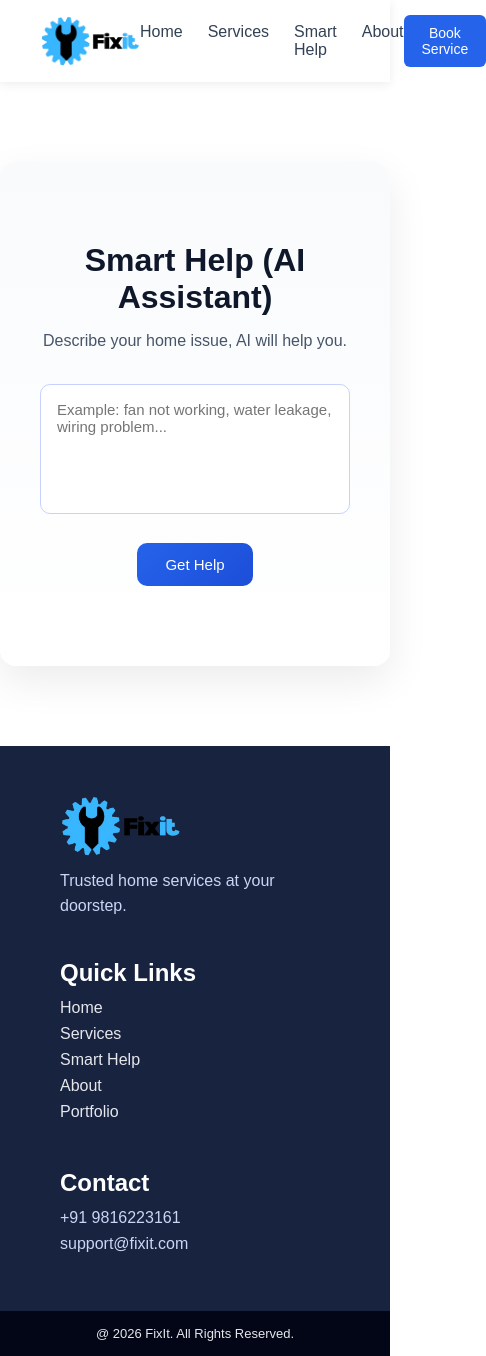
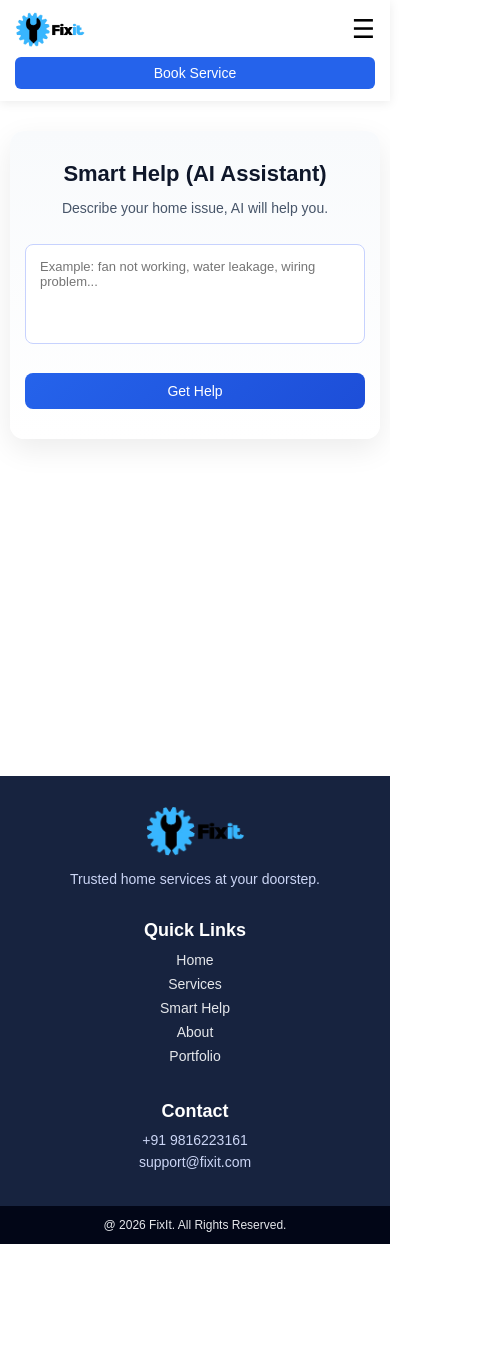
Before and after one commit to anshul4144/My, a React (Vite) app: page /smart-help in a window 390 px wide. Shown: the whole page, 486 px wide, since content can reach past the window. After the commit the page ends 1244 px from the top, so only its background shows below. Built offline with nearby package versions, Linux system fonts and the light colour scheme.

Commit message:
final responsive + footer fix

```diff
--- a/src/App.jsx
+++ b/src/App.jsx
@@ -11,7 +11,7 @@ function App() {
   return (
     <>
       <Navbar />
-
+      <main style={{minHeight:"80vh"}}>
       <Routes>
         <Route path="/" element={<Home />} />
         <Route path="/services" element={<Services />} />
@@ -20,6 +20,7 @@ function App() {
 
         <Route path="/booking" element={<Booking />} />
       </Routes>
+      </main>
       <Footer/>
     </>
   );
--- a/src/components/Footer/Footer.css
+++ b/src/components/Footer/Footer.css
@@ -1,7 +1,8 @@
+
 .footer {
   background-color: #17233f;
   color: #e5e7eb;
-  margin-top: 60px;
+  margin-top: auto;
 }
 
 
@@ -10,14 +11,13 @@
   justify-content: space-between;
   padding: 50px 60px;
   flex-wrap: wrap;
-  gap: 40px;
+  gap: 30px;
 }
 
 
 .footer-brand {
   max-width: 260px;
 }
-
 
 .footer-logo-wrap {
   display: flex;
@@ -27,16 +27,13 @@
 }
 
 .footer-logo-wrap img {
-  max-height: 60px;
+  max-height: 50px;
   width: auto;
-  object-fit: contain;
 }
 
 
-
-
 .footer-brand p {
-  font-size: 16px;
+  font-size: 14px;
   line-height: 1.6;
   color: #cbd5f5;
 }
@@ -44,24 +41,24 @@
 
 .footer-links h2,
 .footer-contact h2 {
-  margin-bottom: 12px;
+  margin-bottom: 10px;
   color: #ffffff;
+  font-size: 18px;
 }
 
 .footer-links ul {
   list-style: none;
-  padding: 0;
 }
 
 .footer-links li {
-  margin-bottom: 8px;
+  margin-bottom: 6px;
 }
 
 .footer-links a {
-  font-size: 16px;
+  font-size: 14px;
   text-decoration: none;
   color: #e5e7eb;
-  transition: color 0.3s ease;
+  transition: 0.3s;
 }
 
 .footer-links a:hover {
@@ -70,15 +67,34 @@
 
 
 .footer-contact p {
-  font-size: 16px;
-  margin-bottom: 8px;
+  font-size: 14px;
+  margin-bottom: 6px;
   color: #cbd5f5;
 }
 
 
 .footer-bottom {
   text-align: center;
-  padding: 15px;
-  font-size: 13px;
+  padding: 12px;
+  font-size: 12px;
   background-color: #020617;
 }
+
+
+@media (max-width: 768px) {
+
+  .footer-content {
+    flex-direction: column;
+    padding: 30px 20px;
+    text-align: center;
+  }
+
+  .footer-brand {
+    max-width: 100%;
+  }
+
+  .footer-logo-wrap {
+    justify-content: center;
+  }
+
+}
--- a/src/components/Navbar/Navbar.css
+++ b/src/components/Navbar/Navbar.css
@@ -10,11 +10,11 @@
   position: sticky;
   top: 0;
   z-index: 100;
-  background-color: #ffffff;
+  background: #ffffff;
   display: flex;
   align-items: center;
   justify-content: space-between;
-  padding: 15px 40px;
+  padding: 15px 30px;
   box-shadow: 0 2px 10px rgba(0, 0, 0, 0.08);
 }
 
@@ -24,15 +24,14 @@
   align-items: center;
   gap: 8px;
   text-decoration: none;
-  font-size: 22px;
-  font-weight: bold;
+  font-size: 20px;
+  font-weight: 600;
   color: #1e293b;
 }
 
 .logo img {
-  width: 100px;
+  width: 90px;
   height: auto;
-  object-fit: contain;
 }
 
 .logo span {
@@ -49,8 +48,9 @@
 .nav-links a {
   text-decoration: none;
   color: #334155;
-  font-size: 16px;
-  transition: color 0.3s ease;
+  font-size: 15px;
+  font-weight: 500;
+  transition: 0.3s;
 }
 
 .nav-links a:hover {
@@ -59,16 +59,75 @@
 
 
 .nav-btn {
-  background-color: #2563eb;
+  background: #2563eb;
   color: white;
   border: none;
-  padding: 10px 18px;
+  padding: 8px 16px;
   border-radius: 6px;
   font-size: 14px;
   cursor: pointer;
-  transition: background-color 0.3s ease;
+  transition: 0.3s;
 }
 
 .nav-btn:hover {
-  background-color: #1d4ed8;
+  background: #1d4ed8;
 }
+
+
+.menu-icon {
+  display: none;
+  font-size: 26px;
+  cursor: pointer;
+}
+
+
+@media (max-width: 768px) {
+
+  .navbar {
+    flex-wrap: wrap;
+    padding: 12px 15px;
+  }
+
+  .logo img {
+    width: 70px;
+  }
+
+
+  .menu-icon {
+    display: block;
+  }
+
+
+  .nav-links {
+    width: 100%;
+    flex-direction: column;
+    gap: 15px;
+    display: none;
+    margin-top: 10px;
+  }
+
+  .nav-links.active {
+    display: flex;
+  }
+
+  .nav-links a {
+    font-size: 16px;
+    padding: 8px 0;
+  }
+
+
+  .nav-btn {
+    width: 100%;
+    margin-top: 10px;
+    text-align: center;
+  }
+}
+html, body {
+  height: 100%;
+}
+
+#root {
+  display: flex;
+  flex-direction: column;
+  min-height: 100vh;
+}
--- a/src/components/Navbar/Navbar.jsx
+++ b/src/components/Navbar/Navbar.jsx
@@ -1,9 +1,11 @@
 import { Link, useNavigate } from "react-router-dom";
+import { useState } from "react";
 import "./Navbar.css";
 
 function Navbar() {
 
   const navigate = useNavigate();
+  const [menuOpen, setMenuOpen] = useState(false);
 
   return (
     <nav className="navbar">
@@ -11,7 +13,13 @@ function Navbar() {
       <Link to="/" className="logo">
         <img src="/logo.png" alt="FixIt Logo" />
       </Link>
-      <ul className="nav-links">
+
+
+      <div className="menu-icon" onClick={() => setMenuOpen(!menuOpen)}>
+        ☰
+      </div>
+
+      <ul className={menuOpen ? "nav-links active" : "nav-links"}>
         <li><Link to="/">Home</Link></li>
         <li><Link to="/services">Services</Link></li>
         <li><Link to="/smart-help">Smart Help</Link></li>
--- a/src/pages/About/About.css
+++ b/src/pages/About/About.css
@@ -1,54 +1,89 @@
+
 .about-page {
-  padding: 100px ;
+  padding: 60px 80px;
 }
+
 
 .about-page h1 {
   text-align: center;
-  font-size: 34px;
-  margin-bottom: 50px;
+  font-size: 32px;
+  margin-bottom: 40px;
   color: #0f172a;
 }
+
 
 .about-content {
   display: flex;
   align-items: center;
   justify-content: space-between;
-  gap: 50px;
+  gap: 40px;
   flex-wrap: wrap;
 }
 
 
+.about-image {
+  flex: 1;
+  text-align: center;
+}
+
 .about-image img {
-  width: 420px;
-  max-width: 100%;
+  width: 100%;
+  max-width: 380px;
   border-radius: 12px;
-  box-shadow: 0 10px 30px rgba(0,0,0,0.08);
+  box-shadow: 0 10px 25px rgba(0,0,0,0.08);
 }
 
 
 .about-text-area {
+  flex: 1;
   max-width: 520px;
 }
 
 .about-text-area p {
-  font-size: 16px;
+  font-size: 15px;
   color: #475569;
-  line-height: 1.7;
-  margin-bottom: 15px;
+  line-height: 1.6;
+  margin-bottom: 12px;
 }
 
 
 .about-points {
-  margin-top: 25px;
+  margin-top: 20px;
   display: grid;
   grid-template-columns: repeat(2, 1fr);
-  gap: 15px;
+  gap: 12px;
 }
 
 .point {
   background-color: #f8fafc;
-  padding: 12px 14px;
+  padding: 10px 12px;
   border-radius: 6px;
   font-size: 14px;
   color: #334155;
 }
+
+
+@media (max-width: 768px) {
+
+  .about-page {
+    padding: 40px 20px;
+  }
+
+  .about-page h1 {
+    font-size: 24px;
+    margin-bottom: 25px;
+  }
+
+  .about-content {
+    flex-direction: column;
+    text-align: center;
+  }
+
+  .about-text-area {
+    max-width: 100%;
+  }
+
+  .about-points {
+    grid-template-columns: 1fr;
+  }
+}
--- a/src/pages/Booking/Booking.css
+++ b/src/pages/Booking/Booking.css
@@ -1,45 +1,90 @@
+
 .booking-page {
   max-width: 500px;
-  margin: 50px auto;
-  padding: 40px;
+  margin: 60px auto;
+  padding: 35px 30px;
   background: linear-gradient(180deg, #f8fafc, #ffffff);
-  border-radius: 14px;
-  box-shadow: 0 12px 30px rgba(0,0,0,0.08);
+  border-radius: 12px;
+  box-shadow: 0 10px 25px rgba(0,0,0,0.08);
   text-align: center;
 }
 
+
 .booking-page h1 {
-  font-size: 28px;
+  font-size: 26px;
   margin-bottom: 8px;
   color: #0f172a;
 }
 
+
 .booking-page p {
   font-size: 14px;
   color: #475569;
-  margin-bottom: 25px;
+  margin-bottom: 20px;
 }
+
 
 .booking-form {
   display: flex;
   flex-direction: column;
-  gap: 14px;
+  gap: 12px;
 }
+
 
 .booking-form input,
 .booking-form select {
-  padding: 12px 14px;
+  padding: 10px 12px;
   font-size: 14px;
-  border-radius: 8px;
+  border-radius: 6px;
   border: 1px solid #c7d2fe;
+  outline: none;
+  transition: 0.3s;
 }
+
+.booking-form input:focus,
+.booking-form select:focus {
+  border-color: #2563eb;
+  box-shadow: 0 0 0 3px rgba(37, 99, 235, 0.15);
+}
+
 
 .booking-form button {
   background: linear-gradient(135deg, #2563eb, #1d4ed8);
   color: white;
   border: none;
-  padding: 12px;
-  font-size: 15px;
-  border-radius: 10px;
+  padding: 10px;
+  font-size: 14px;
+  border-radius: 8px;
   cursor: pointer;
+  transition: 0.3s;
 }
+
+.booking-form button:hover {
+  transform: translateY(-2px);
+  box-shadow: 0 8px 20px rgba(37, 99, 235, 0.3);
+}
+
+@media (max-width: 768px) {
+
+  .booking-page {
+    margin: 30px 15px;
+    padding: 25px 20px;
+  }
+
+  .booking-page h1 {
+    font-size: 22px;
+  }
+
+  .booking-page p {
+    font-size: 13px;
+  }
+
+  .booking-form input,
+  .booking-form select {
+    font-size: 13px;
+  }
+
+  .booking-form button {
+    width: 100%;
+  }
+}
--- a/src/pages/SmartHelp/SmartHelp.css
+++ b/src/pages/SmartHelp/SmartHelp.css
@@ -1,45 +1,45 @@
+
 .smart-help {
-  padding: 80px 40px;
+  padding: 60px 30px;
   max-width: 720px;
-  margin: 80px auto;
+  margin: 60px auto;
   text-align: center;
   background: linear-gradient(180deg, #f8fafc, #ffffff);
-  border-radius: 16px;
-  box-shadow: 0 15px 40px rgba(0, 0, 0, 0.08);
+  border-radius: 14px;
+  box-shadow: 0 10px 30px rgba(0, 0, 0, 0.08);
 }
 
-
 .smart-help h1 {
-  font-size: 32px;
-  margin-bottom: 12px;
+  font-size: 30px;
+  margin-bottom: 10px;
   color: #0f172a;
 }
 
 
 .smart-help p {
-  font-size: 16px;
+  font-size: 15px;
   color: #475569;
-  margin-bottom: 30px;
+  margin-bottom: 25px;
   line-height: 1.6;
 }
 
 
 .smart-help textarea {
   width: 100%;
-  height: 130px;
-  padding: 16px;
-  font-size: 15px;
-  border-radius: 10px;
+  height: 120px;
+  padding: 14px;
+  font-size: 14px;
+  border-radius: 8px;
   border: 1px solid #c7d2fe;
-  margin-bottom: 25px;
+  margin-bottom: 20px;
   resize: none;
   outline: none;
-  transition: border 0.3s ease, box-shadow 0.3s ease;
+  transition: 0.3s;
 }
 
 .smart-help textarea:focus {
   border-color: #2563eb;
-  box-shadow: 0 0 0 4px rgba(37, 99, 235, 0.15);
+  box-shadow: 0 0 0 3px rgba(37, 99, 235, 0.15);
 }
 
 
@@ -47,26 +47,59 @@
   background: linear-gradient(135deg, #2563eb, #1d4ed8);
   color: white;
   border: none;
-  padding: 13px 28px;
-  border-radius: 10px;
-  font-size: 15px;
-  font-weight: 500;
+  padding: 10px 22px;
+  border-radius: 8px;
+  font-size: 14px;
   cursor: pointer;
-  transition: transform 0.3s ease, box-shadow 0.3s ease;
+  transition: 0.3s;
 }
 
 .smart-help button:hover {
   transform: translateY(-2px);
-  box-shadow: 0 10px 25px rgba(37, 99, 235, 0.35);
+  box-shadow: 0 8px 20px rgba(37, 99, 235, 0.3);
 }
+
+
 .ai-result-box {
   background: #f1f5f9;
-  padding: 14px;
-  margin-top: 20px;
+  padding: 12px;
+  margin-top: 18px;
   border-radius: 8px;
-  font-size: 15px;
+  font-size: 14px;
   white-space: pre-wrap;
   line-height: 1.5;
   color: #1e293b;
   border: 1px solid #d0d7e6;
+  text-align: left;
 }
+
+
+@media (max-width: 768px) {
+
+  .smart-help {
+    padding: 30px 15px;
+    margin: 30px 10px;
+  }
+
+  .smart-help h1 {
+    font-size: 22px;
+  }
+
+  .smart-help p {
+    font-size: 14px;
+  }
+
+  .smart-help textarea {
+    height: 100px;
+    font-size: 13px;
+  }
+
+  .smart-help button {
+    width: 100%;
+    margin-top: 5px;
+  }
+
+  .ai-result-box {
+    font-size: 13px;
+  }
+}
```
Also changed, not shown: src/pages/Home/Home.css (+60 -13 lines), src/pages/Services/Services.css (+48 -22 lines).
